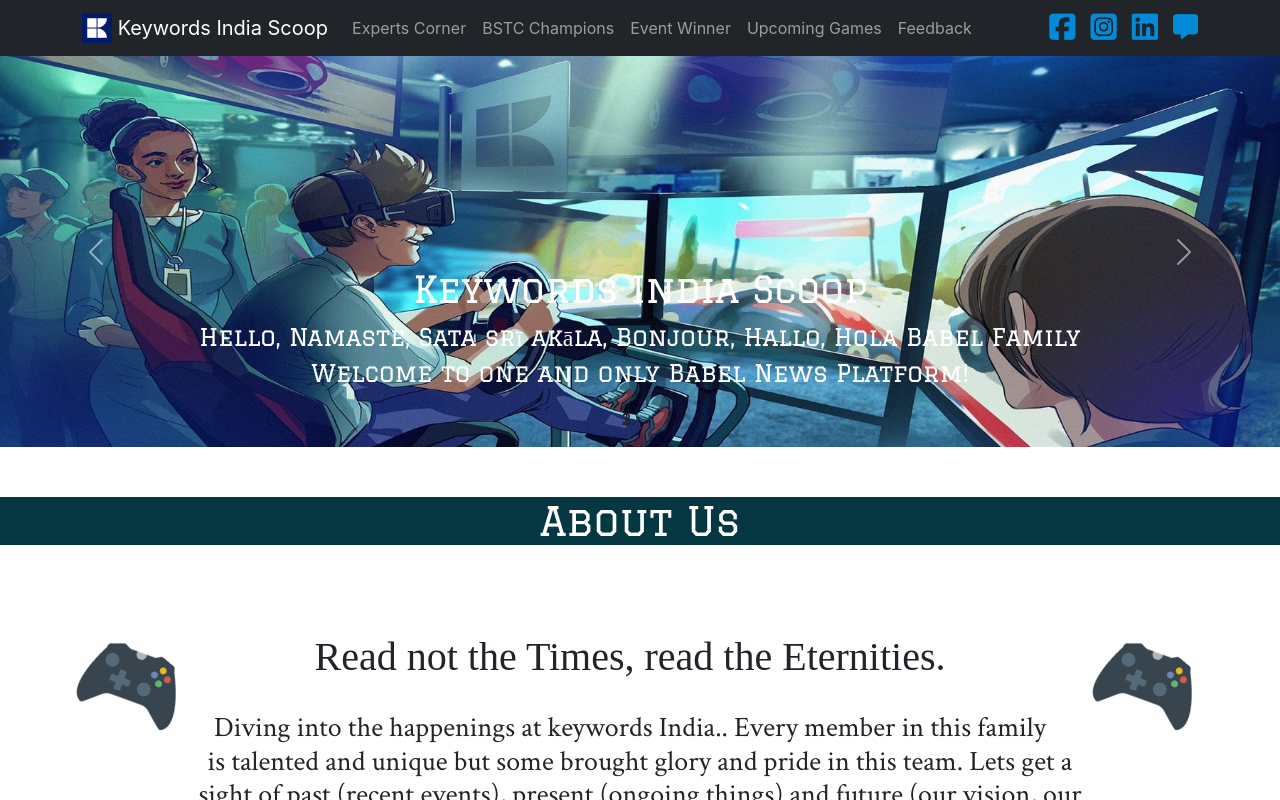
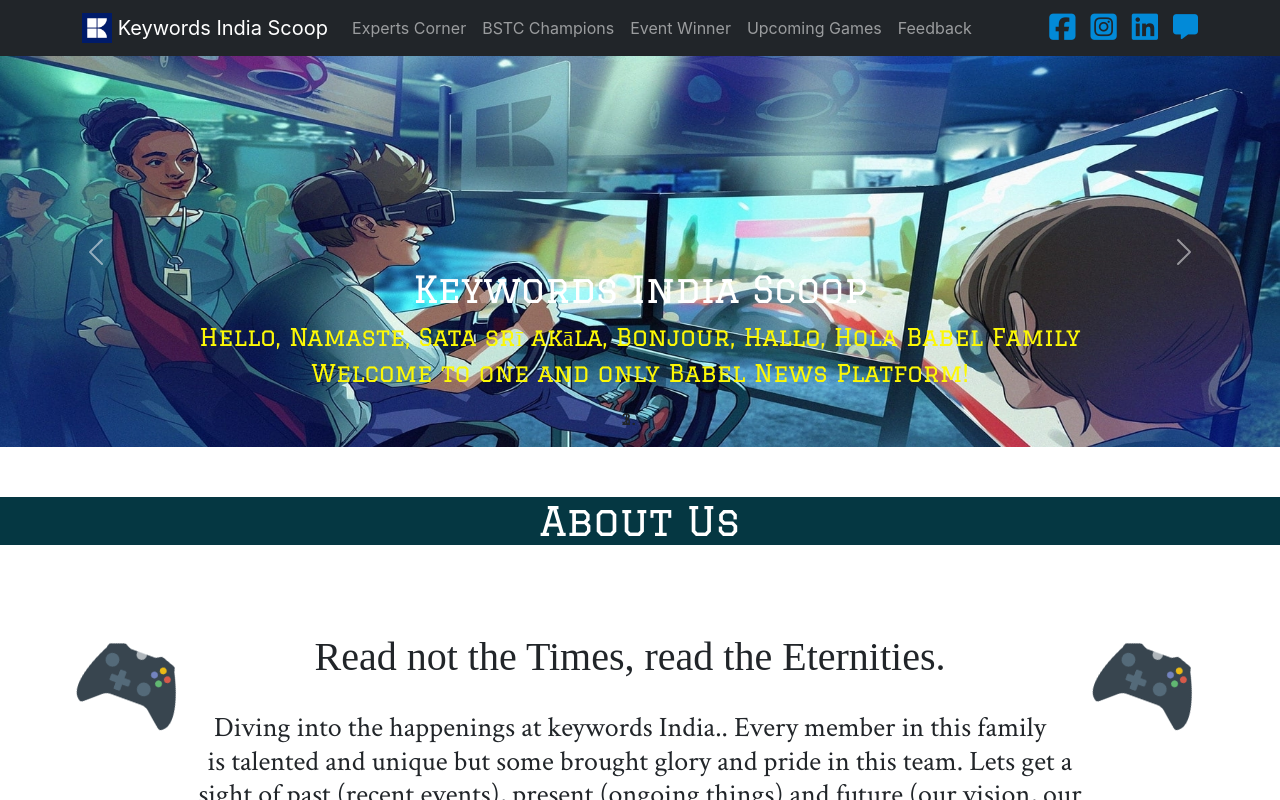
Before and after one commit to Babel-India/Fourth-newsletter, a React (Create React App) app: page / in a window 1280 px wide. Built offline with nearby package versions, Linux system fonts and the light colour scheme; a web font is replaced by a local one.

Commit message:
Update Head.css

```diff
--- a/src/Components/Styles/Head.css
+++ b/src/Components/Styles/Head.css
@@ -46,6 +46,7 @@
   .greetings{
     font-family: "Graduate", cursive;
     font-size: 1.5rem;
+    color:rgb(252, 248, 6) ;
 }
 
 
```
